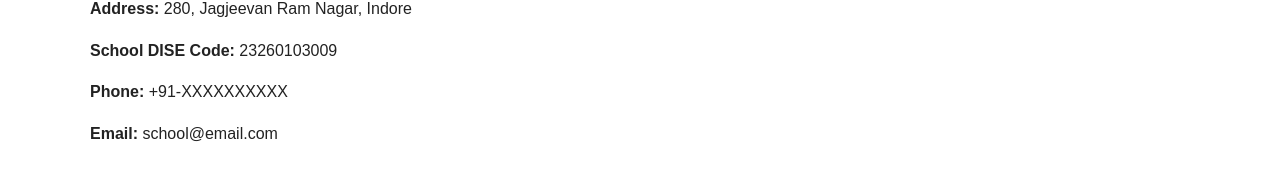
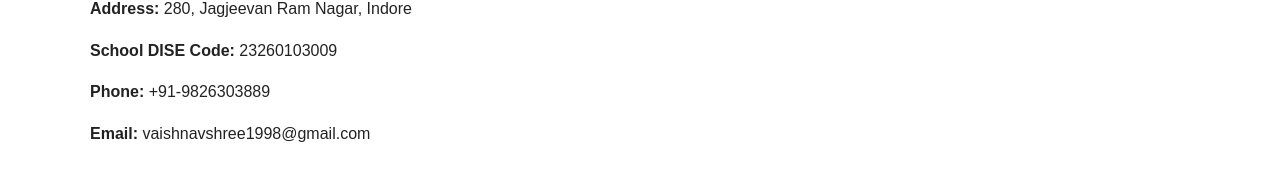
Before and after one commit to vaishnavshreebalmandir/schoolwebpage, a plain HTML site: page index.html in a window 1280 px wide. Shown: the part 1226-1422 px from the top of the page. Drawn offline with Linux system fonts and the light colour scheme.

Commit message:
Update index.html

```diff
--- a/index.html
+++ b/index.html
@@ -111,8 +111,8 @@
     <h2>Contact Information</h2>
     <p><strong>Address:</strong> 280, Jagjeevan Ram Nagar, Indore</p>
     <p><strong>School DISE Code:</strong> 23260103009</p>
-    <p><strong>Phone:</strong> +91-XXXXXXXXXX</p>
-    <p><strong>Email:</strong> school@email.com</p>
+    <p><strong>Phone:</strong> +91-9826303889</p>
+    <p><strong>Email:</strong> vaishnavshree1998@gmail.com</p>
   </section>
 
   <footer>
```
